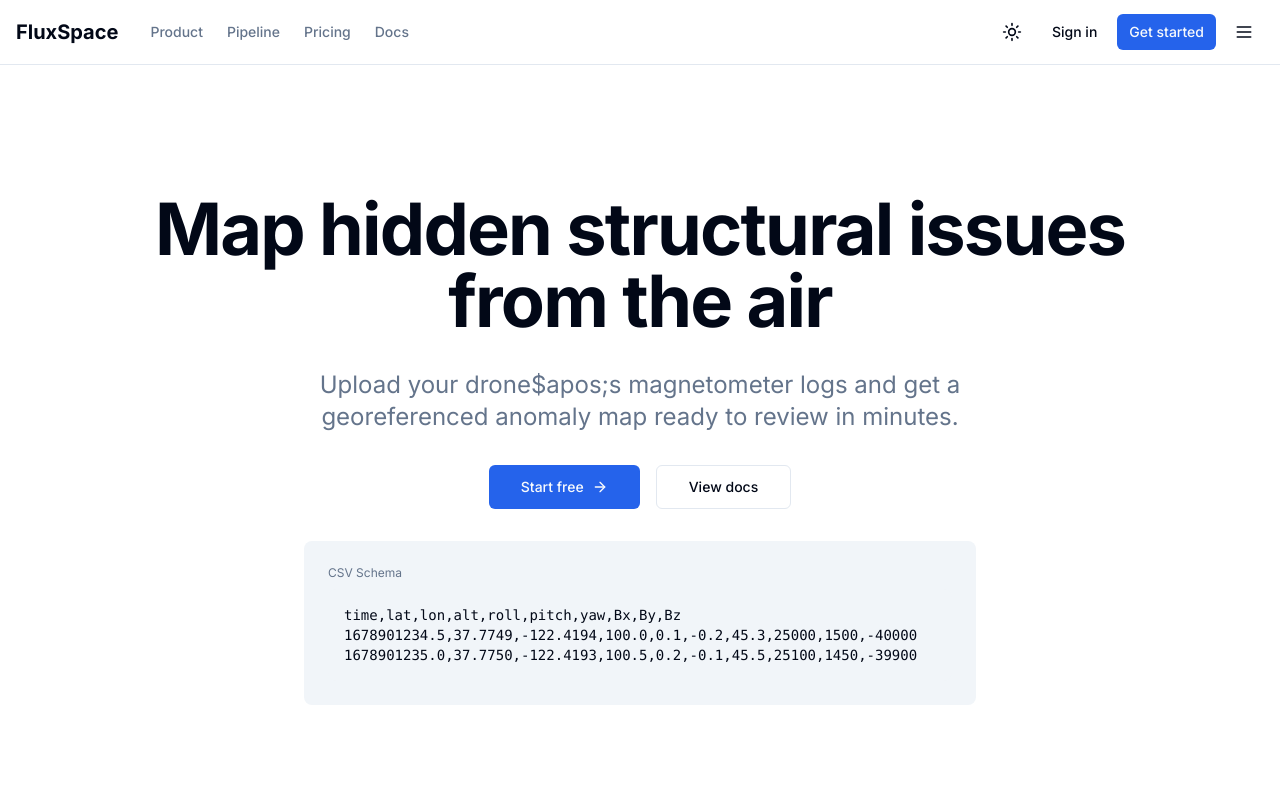
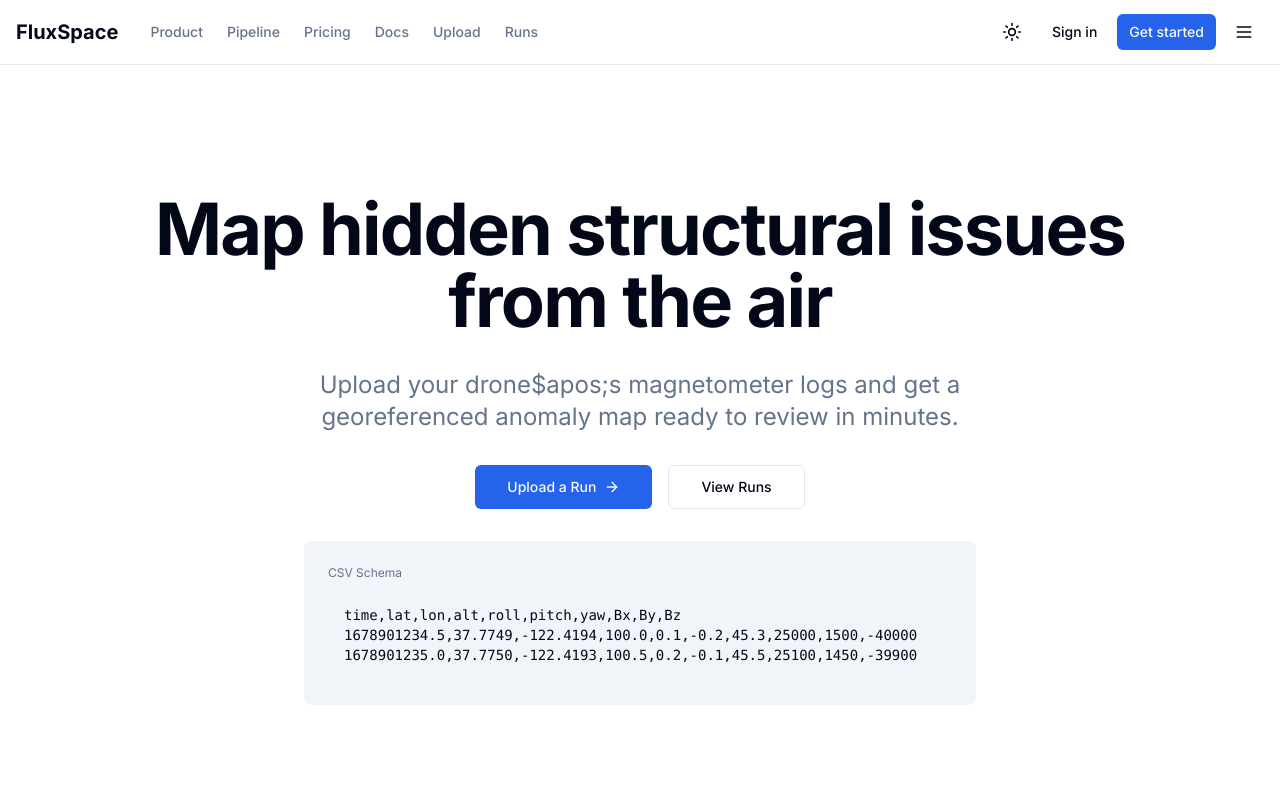
Before and after one commit to aidenerard/fluxspace-site, a Next.js app: page / in a window 1280 px wide. Shown: the top 800 px of the page. Built offline with nearby package versions, Linux system fonts and the light colour scheme.

Commit message:
upload traversability

```diff
--- a/app/dashboard/page.tsx
+++ b/app/dashboard/page.tsx
@@ -33,7 +33,11 @@ export default async function DashboardPage() {
       <header className="border-b bg-background">
         <div className="container flex h-16 items-center justify-between px-4">
           <Link href="/" className="text-xl font-bold">FluxSpace</Link>
-          <Link href="/account" className="text-sm font-medium">Account</Link>
+          <nav className="flex items-center gap-4">
+            <Link href="/dashboard/runs/new" className="text-sm font-medium text-muted-foreground hover:text-primary transition-colors">Upload</Link>
+            <Link href="/dashboard/runs" className="text-sm font-medium text-muted-foreground hover:text-primary transition-colors">Runs</Link>
+            <Link href="/account" className="text-sm font-medium text-muted-foreground hover:text-primary transition-colors">Account</Link>
+          </nav>
         </div>
       </header>
 
--- a/app/dashboard/runs/[id]/RunDetailClient.tsx
+++ b/app/dashboard/runs/[id]/RunDetailClient.tsx
@@ -259,9 +259,11 @@ function Shell({ children }: { children: React.ReactNode }) {
           <Link href="/" className="text-xl font-bold">
             FluxSpace
           </Link>
-          <Link href="/account" className="text-sm font-medium">
-            Account
-          </Link>
+          <nav className="flex items-center gap-4">
+            <Link href="/dashboard/runs/new" className="text-sm font-medium text-muted-foreground hover:text-primary transition-colors">Upload</Link>
+            <Link href="/dashboard/runs" className="text-sm font-medium text-muted-foreground hover:text-primary transition-colors">Runs</Link>
+            <Link href="/account" className="text-sm font-medium text-muted-foreground hover:text-primary transition-colors">Account</Link>
+          </nav>
         </div>
       </header>
       <div className="container max-w-4xl px-4 py-8">{children}</div>
--- a/app/dashboard/runs/new/page.tsx
+++ b/app/dashboard/runs/new/page.tsx
@@ -87,7 +87,11 @@ export default function NewRunPage() {
       <header className="border-b bg-background">
         <div className="container flex h-16 items-center justify-between px-4">
           <Link href="/" className="text-xl font-bold">FluxSpace</Link>
-          <Link href="/account" className="text-sm font-medium">Account</Link>
+          <nav className="flex items-center gap-4">
+            <Link href="/dashboard/runs/new" className="text-sm font-medium text-muted-foreground hover:text-primary transition-colors">Upload</Link>
+            <Link href="/dashboard/runs" className="text-sm font-medium text-muted-foreground hover:text-primary transition-colors">Runs</Link>
+            <Link href="/account" className="text-sm font-medium text-muted-foreground hover:text-primary transition-colors">Account</Link>
+          </nav>
         </div>
       </header>
 
--- a/app/dashboard/runs/page.tsx
+++ b/app/dashboard/runs/page.tsx
@@ -34,7 +34,11 @@ export default async function RunsListPage() {
       <header className="border-b bg-background">
         <div className="container flex h-16 items-center justify-between px-4">
           <Link href="/" className="text-xl font-bold">FluxSpace</Link>
-          <Link href="/account" className="text-sm font-medium">Account</Link>
+          <nav className="flex items-center gap-4">
+            <Link href="/dashboard/runs/new" className="text-sm font-medium text-muted-foreground hover:text-primary transition-colors">Upload</Link>
+            <Link href="/dashboard/runs" className="text-sm font-medium text-muted-foreground hover:text-primary transition-colors">Runs</Link>
+            <Link href="/account" className="text-sm font-medium text-muted-foreground hover:text-primary transition-colors">Account</Link>
+          </nav>
         </div>
       </header>
 
--- a/app/page.tsx
+++ b/app/page.tsx
@@ -21,15 +21,15 @@ export default function Home() {
               Upload your drone$apos;s magnetometer logs and get a georeferenced anomaly map ready to review in minutes.
             </p>
             <div className="flex flex-col sm:flex-row gap-4">
-              <Link href="/signup">
-                <Button size="lg">
-                  Start free
+              <Button size="lg" asChild>
+                <Link href="/dashboard/runs/new">
+                  Upload a Run
                   <ArrowRight className="ml-2 h-4 w-4" />
-                </Button>
-              </Link>
-              <Link href="/docs">
-                <Button size="lg" variant="outline">View docs</Button>
-              </Link>
+                </Link>
+              </Button>
+              <Button size="lg" variant="outline" asChild>
+                <Link href="/dashboard/runs">View Runs</Link>
+              </Button>
             </div>
 
             {/* CSV Schema Example */}
--- a/components/navbar.tsx
+++ b/components/navbar.tsx
@@ -3,7 +3,7 @@
 import Link from "next/link"
 import { usePathname } from "next/navigation"
 import { Button } from "@/components/ui/button"
-import { Moon, Sun, Menu, MessageSquare, FileText, Mail, Info } from "lucide-react"
+import { Moon, Sun, Menu, MessageSquare, FileText, Mail, Info, Upload, List } from "lucide-react"
 import { useTheme } from "next-themes"
 import { cn } from "@/lib/utils"
 import { useState } from "react"
@@ -26,6 +26,8 @@ export function NavBar() {
     { href: "/pipeline", label: "Pipeline" },
     { href: "/pricing", label: "Pricing" },
     { href: "/docs", label: "Docs" },
+    { href: "/dashboard/runs/new", label: "Upload" },
+    { href: "/dashboard/runs", label: "Runs" },
   ]
 
   const moreLinks = [
```
